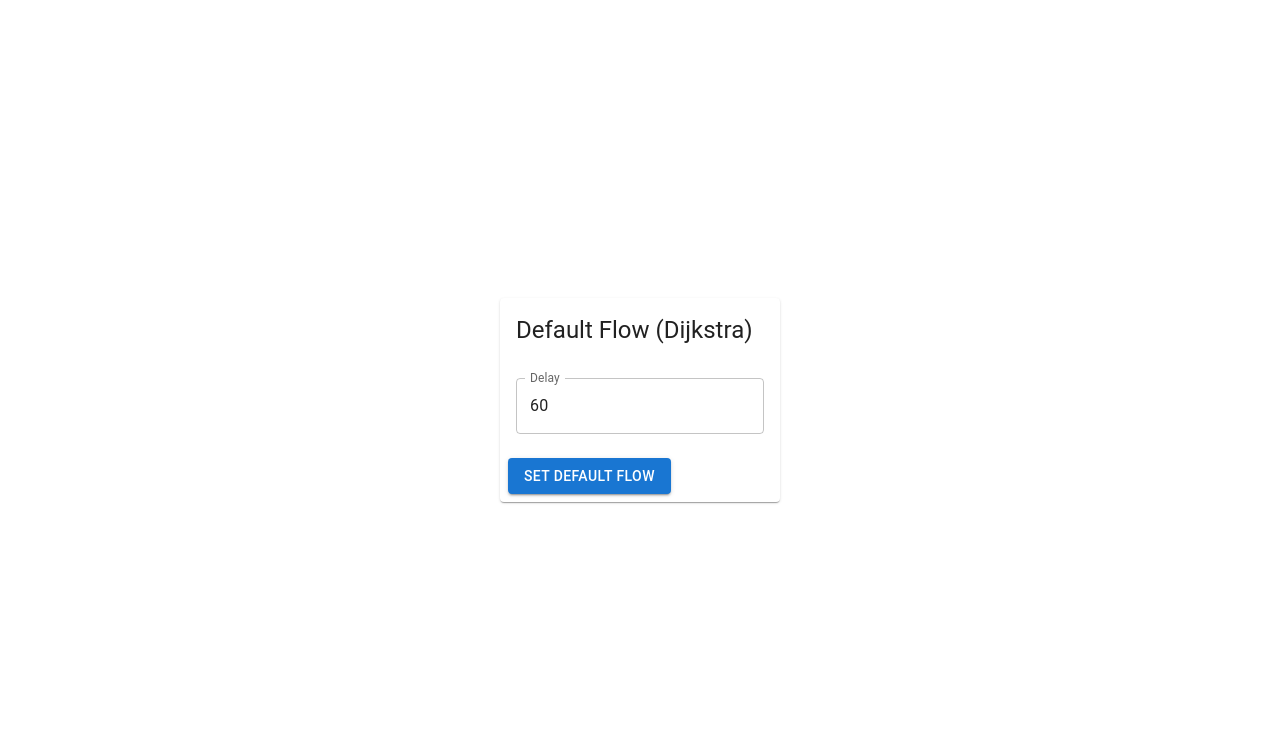
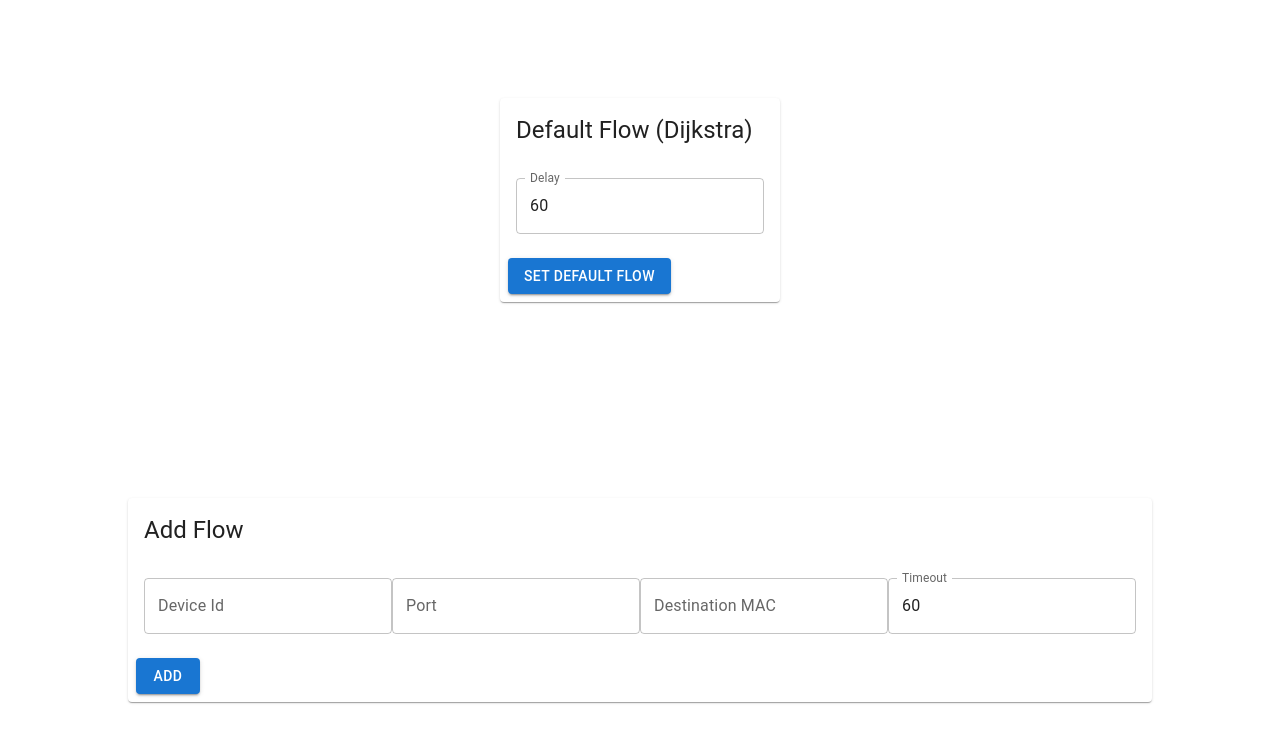
Before and after one commit to TranBinhMinh-Finn/sdn-app, a React (Create React App) app: page / in a window 1280 px wide. Shown: the top 742 px of the page. Built offline with nearby package versions, Linux system fonts and the light colour scheme.

Commit message:
add flow

```diff
--- a/src/pages/Main.js
+++ b/src/pages/Main.js
@@ -7,10 +7,17 @@ import CardActions from '@mui/material/CardActions';
 import Grid from "@mui/material/Grid";
 import Typography from '@mui/material/Typography';
 import { MinDistanceRoute } from '../utils/FlowRuleUtils'
+import { postBatchFlows } from "../utils/NetworkUtils";
+
 function MainPage() {
   const [inputValue, setInputValue] = useState(60);
 
-  const handleSubmit = () => {
+  const [deviceId, setDeviceId] = useState();
+  const [portOut, setPortOut] = useState();
+  const [destinationMac, setDestinationMac] = useState();
+  const [timeout, setTimeout] = useState(60);
+
+  const handleSubmitDefault = () => {
     MinDistanceRoute(parseInt(inputValue))
     .then(
         alert("Add flow successful")
@@ -18,6 +25,34 @@ function MainPage() {
         err => alert("Add flow unsuccessful")
     )
   };
+
+  const handleSubmitFlow = () => {
+    let flows = [];
+    flows.push({
+        // appId: ONOS_APPID,
+        priority: 10,
+        isPermanent: false,
+        timeout: isNaN(timeout) ? 60 : timeout,
+        deviceId: deviceId,
+        treatment: {
+            instructions: [
+                {
+                    type: "OUTPUT",
+                    port: portOut,
+                },
+            ],
+        },
+        selector: {
+            criteria: [
+                {
+                    type: "ETH_DST",
+                    mac: destinationMac,
+                },
+            ],
+        },
+    });
+    postBatchFlows({ flows: flows });
+  }
 
   return (
     <Grid container justifyContent="center" alignItems="center" style={{ minHeight: "100vh" }}>
@@ -33,10 +68,42 @@ function MainPage() {
             value={inputValue}
             onChange={(e) => setInputValue(e.target.value)}
         />
-      </CardContent>
-      <CardActions>
-        <Button variant="contained" onClick={handleSubmit}>Set Default Flow</Button>
+    </CardContent>
+    <CardActions>
+        <Button variant="contained" onClick={handleSubmitDefault}>Set Default Flow</Button>
       </CardActions>
+    </Card>
+    <Card>
+        <CardContent>
+        <Typography variant="h5" component="div">
+            Add Flow
+        </Typography>
+        </CardContent>
+        <CardContent>
+            <TextField
+                label="Device Id"
+                value={deviceId}
+                onChange={(e) => setDeviceId(e.target.value)}
+            />
+            <TextField
+                label="Port"
+                value={portOut}
+                onChange={(e) => setPortOut(e.target.value)}
+            />
+            <TextField
+                label="Destination MAC"
+                value={destinationMac}
+                onChange={(e) => setDestinationMac(e.target.value)}
+            />
+            <TextField
+                label="Timeout"
+                value={timeout}
+                onChange={(e) => setTimeout(e.target.value)}
+            />
+        </CardContent>
+        <CardActions>
+            <Button variant="contained" onClick={handleSubmitFlow}>Add</Button>
+        </CardActions>
     </Card>
     </Grid>
   );
```
